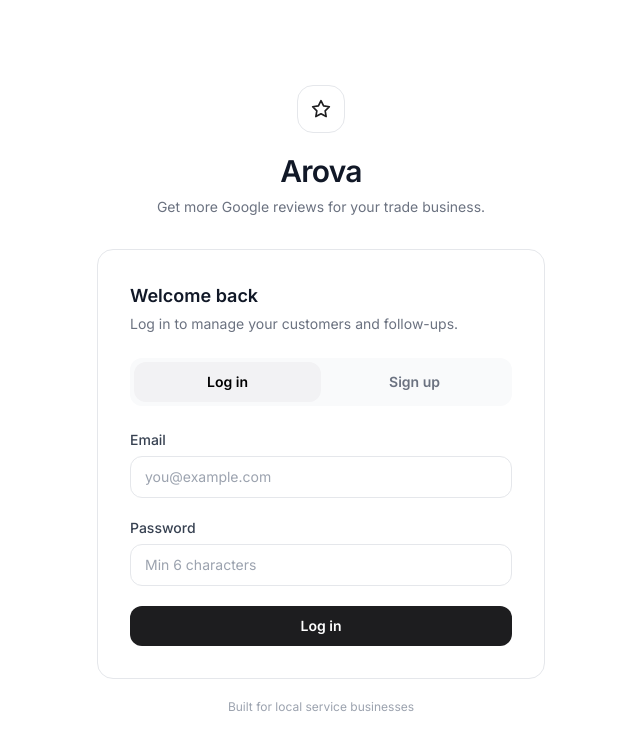
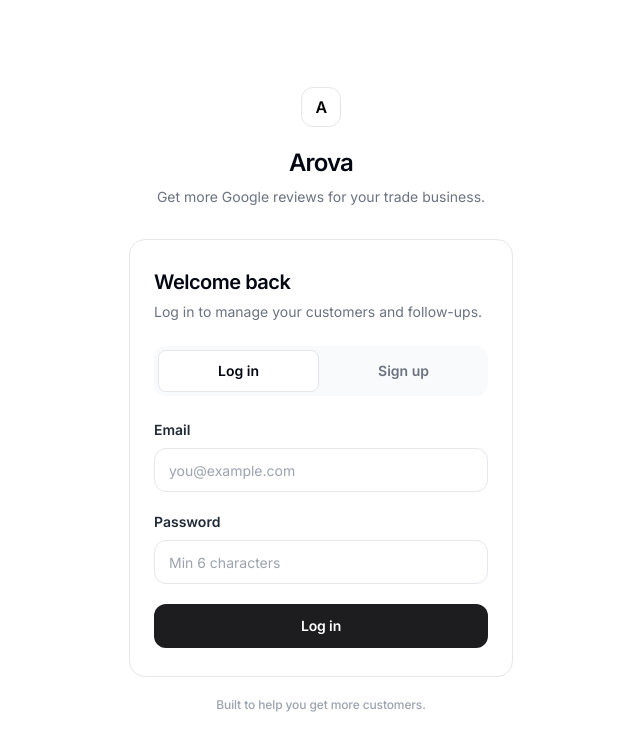
Before and after one commit to JubuildsWealth/quickreview, a React (Vite) app in the folder client/: page /login in a window 1280 px wide. Shown: the top 750 px of the page, without its empty margins (319-959 px from the left). Built offline with nearby package versions, Linux system fonts and the light colour scheme; no server answers; the HTML template or start-up script is replaced by a standard one.

Commit message:
Update Login.jsx

```diff
--- a/client/src/pages/Login.jsx
+++ b/client/src/pages/Login.jsx
@@ -31,13 +31,15 @@ export default function Login() {
 
   return (
     <div className="min-h-screen bg-white flex items-center justify-center px-4 py-12">
-      <div className="w-full max-w-md">
+      <div className="w-full max-w-sm">
         <div className="text-center mb-8">
-          <div className="inline-flex items-center justify-center w-12 h-12 rounded-2xl border border-gray-200 bg-white mb-5">
-            <Star className="w-5 h-5 text-brand-600" />
+          <div className="w-10 h-10 mx-auto mb-5 rounded-xl border border-gray-200 flex items-center justify-center">
+            <span className="text-base font-semibold tracking-tight text-brand-700">
+              A
+            </span>
           </div>
 
-          <h1 className="text-3xl font-semibold tracking-tight text-gray-900">
+          <h1 className="text-2xl font-semibold tracking-[-0.035em] text-gray-950">
             Arova
           </h1>
 
@@ -46,28 +48,28 @@ export default function Login() {
           </p>
         </div>
 
-        <div className="bg-white rounded-2xl border border-gray-200 p-6 sm:p-8">
+        <div className="bg-white rounded-2xl border border-gray-200 px-6 py-7">
           <div className="mb-6">
-            <h2 className="text-lg font-semibold text-gray-900">
+            <h2 className="text-xl font-semibold tracking-[-0.025em] text-gray-950">
               {mode === 'login' ? 'Welcome back' : 'Create your account'}
             </h2>
 
-            <p className="text-sm text-gray-500 mt-1">
+            <p className="text-sm leading-5 text-gray-500 mt-1.5">
               {mode === 'login'
                 ? 'Log in to manage your customers and follow-ups.'
                 : 'Start collecting more reviews from your customers.'}
             </p>
           </div>
 
-          <div className="flex bg-gray-50 rounded-xl p-1 mb-6">
+          <div className="grid grid-cols-2 gap-1 bg-gray-50 rounded-xl p-1 mb-6">
             {['login', 'signup'].map((m) => (
               <button
                 key={m}
                 onClick={() => setMode(m)}
-                className={`flex-1 py-2.5 text-sm font-semibold rounded-xl transition-colors ${
+                className={`py-2.5 text-sm font-semibold rounded-lg transition-colors ${
                   mode === m
-                    ? 'bg-brand-50 text-brand-700'
-                    : 'text-gray-500 hover:text-gray-700'
+                    ? 'bg-white text-gray-950 border border-gray-200'
+                    : 'text-gray-500 hover:text-gray-900'
                 }`}
               >
                 {m === 'login' ? 'Log in' : 'Sign up'}
@@ -77,30 +79,32 @@ export default function Login() {
 
           <form onSubmit={handleSubmit} className="space-y-5">
             <div>
-              <label className="block text-sm font-medium text-gray-700 mb-1.5">
+              <label className="block text-sm font-semibold text-gray-800 mb-2">
                 Email
               </label>
+
               <input
                 type="email"
                 required
                 value={email}
                 onChange={(e) => setEmail(e.target.value)}
-                className="w-full border border-gray-200 rounded-xl px-3.5 py-2.5 text-sm text-gray-900 placeholder:text-gray-400 focus:outline-none focus:ring-2 focus:ring-brand-500 focus:border-transparent transition"
+                className="w-full h-11 border border-gray-200 rounded-xl px-3.5 text-sm text-gray-950 placeholder:text-gray-400 focus:outline-none focus:ring-2 focus:ring-brand-500 focus:border-transparent transition"
                 placeholder="you@example.com"
               />
             </div>
 
             <div>
-              <label className="block text-sm font-medium text-gray-700 mb-1.5">
+              <label className="block text-sm font-semibold text-gray-800 mb-2">
                 Password
               </label>
+
               <input
                 type="password"
                 required
                 minLength={6}
                 value={password}
                 onChange={(e) => setPassword(e.target.value)}
-                className="w-full border border-gray-200 rounded-xl px-3.5 py-2.5 text-sm text-gray-900 placeholder:text-gray-400 focus:outline-none focus:ring-2 focus:ring-brand-500 focus:border-transparent transition"
+                className="w-full h-11 border border-gray-200 rounded-xl px-3.5 text-sm text-gray-950 placeholder:text-gray-400 focus:outline-none focus:ring-2 focus:ring-brand-500 focus:border-transparent transition"
                 placeholder="Min 6 characters"
               />
             </div>
@@ -108,9 +112,13 @@ export default function Login() {
             <button
               type="submit"
               disabled={loading}
-              className="w-full bg-brand-600 text-white py-2.5 rounded-xl text-sm font-semibold hover:bg-brand-700 disabled:opacity-50 disabled:cursor-not-allowed transition-colors"
+              className="w-full h-11 bg-brand-600 text-white rounded-xl text-sm font-semibold tracking-[-0.01em] hover:bg-brand-700 disabled:opacity-50 disabled:cursor-not-allowed transition-colors"
             >
-              {loading ? 'Please wait…' : mode === 'login' ? 'Log in' : 'Create account'}
+              {loading
+                ? 'Please wait…'
+                : mode === 'login'
+                  ? 'Log in'
+                  : 'Create account'}
             </button>
           </form>
 
@@ -121,8 +129,8 @@ export default function Login() {
           )}
         </div>
 
-        <p className="text-xs text-gray-400 text-center mt-5">
-          Built for local service businesses
+        <p className="text-xs font-medium tracking-[-0.01em] text-gray-400 text-center mt-5">
+          Built to help you get more customers.
         </p>
       </div>
     </div>
```
